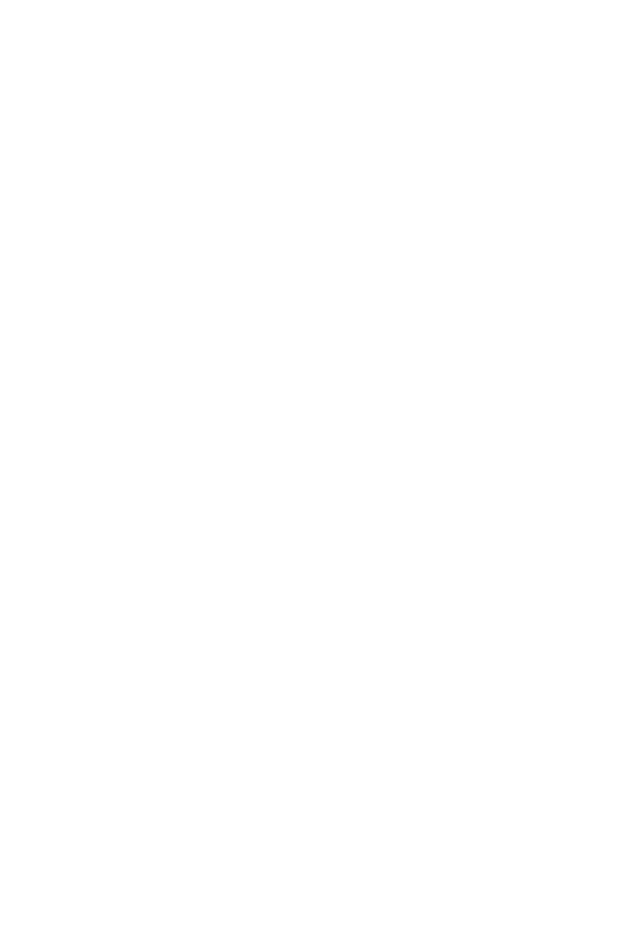
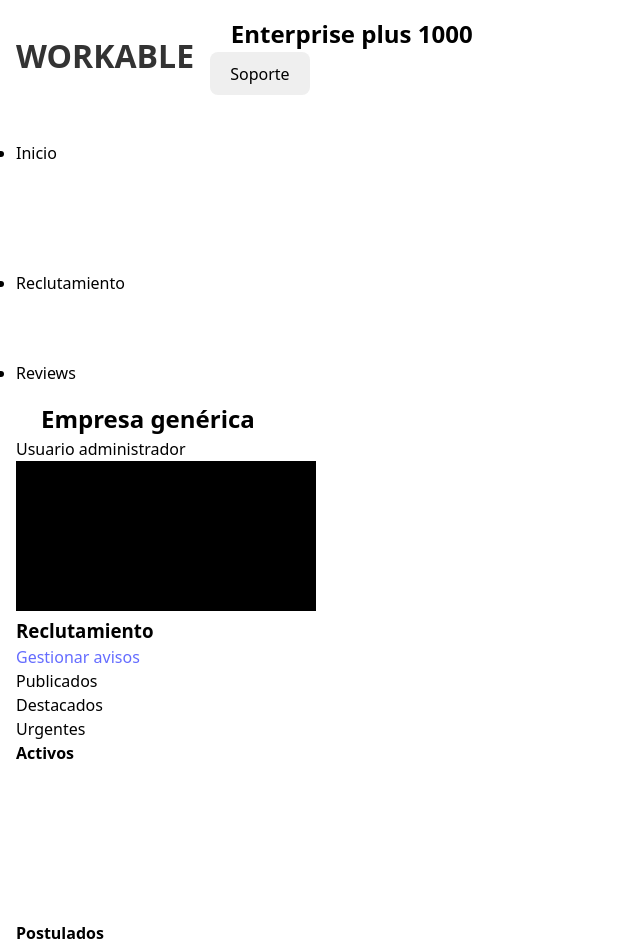
Before and after one commit to DavidPerez737/WORKABLE, a React (Vite) app: page /page4 in a window 1280 px wide. Before the commit this address had no page. Shown: the top 952 px of the page, without its empty margins (0-640 px from the left). Before the commit the page ends 800 px from the top, so only its background shows below. Built offline with nearby package versions, Linux system fonts and the light colour scheme.

Commit message:
3 commit

```diff
--- a/src/App.jsx
+++ b/src/App.jsx
@@ -5,10 +5,10 @@ import CompaniesSection from './components/Page-1/CompaniesSection';
 import BusinessSection from './components/Page-1/BusinessSection';
 import Page2 from './components/Page-2/page2';
 import IniSes from './components/Page-3/InicioSe';
+import Page4 from './components/Page-4/Page4'; // Importación nueva
 import './components/Page-1/page1.css';
 
 function App() {
-
   return (
     <Router>
       <Routes>
@@ -27,6 +27,7 @@ function App() {
         />
         <Route path="/page2" element={<Page2 />} />
         <Route path="/inisesion" element={<IniSes />} />
+        <Route path="/page4" element={<Page4 />} />
       </Routes>
     </Router>
   );
--- a/src/components/Page-3/InicioSe.jsx
+++ b/src/components/Page-3/InicioSe.jsx
@@ -1,17 +1,27 @@
 import React from 'react';
+import { useNavigate } from 'react-router-dom';
 import './InicioSe.css';
 
 function IniSes() {
+  const navigate = useNavigate();
+
+  const handleSubmit = (e) => {
+    e.preventDefault();
+    // Aquí iría la lógica de autenticación
+    navigate('/page4'); // Redirige a page4
+  };
+
   return (
     <div className="login-container">
       <h1>Iniciar Sesión</h1>
-      <form className="login-form">
+      <form className="login-form" onSubmit={handleSubmit}>
         <div className="form-group">
           <label htmlFor="username">Usuario</label>
           <input
             type="text"
             id="username"
             placeholder="Ingresa tu usuario"
+            required
           />
         </div>
 
@@ -21,6 +31,7 @@ function IniSes() {
             type="password"
             id="password"
             placeholder="Ingresa tu contraseña"
+            required
           />
         </div>
 
--- /dev/null
+++ b/src/components/Page-4/Page4.css
@@ -0,0 +1,30 @@
+#page4-container {
+    --primary-color: #1a73e8;
+    --secondary-color: #666;
+    --spacing: 1rem;
+
+    max-width: 1440px;
+    margin: 0 auto;
+    padding: var(--spacing);
+  }
+
+  .page4-header {
+    display: grid;
+    grid-template-columns: auto 1fr auto;
+    gap: var(--spacing);
+    align-items: center;
+  }
+
+  .page4-navigation {
+    display: flex;
+    gap: calc(var(--spacing) * 1.5);
+    padding: var(--spacing) 0;
+  }
+
+  .page4-svg-icon {
+    transition: transform 0.2s ease;
+  }
+
+  .page4-svg-icon:hover {
+    transform: scale(1.1);
+  }
--- /dev/null
+++ b/src/components/Page-4/Page4.jsx
@@ -0,0 +1,117 @@
+import React from 'react';
+import './Page4.css';
+
+// Componente de Ícono Reutilizable
+const NavIcon = ({ path, width = 24, text }) => (
+  <div className="page4-nav-item">
+    <svg className="page4-svg-icon" viewBox="0 0 16 16" width={width}>
+      <path d={path} />
+    </svg>
+    <li className="page4-nav-text">{text}</li>
+  </div>
+);
+
+// Componente Principal
+function Page4() {
+  // Datos para navegación
+  const navData = [
+    { path: "M8.354 1.146a...", text: "Inicio" },
+    { path: "M0 0h1v15...", text: "Reclutamiento", width: 100 },
+    { path: "M2.866 14.85c...", text: "Reviews", width: 60 },
+    // ... Agregar todos los items aquí
+  ];
+
+  // Datos para gráficos
+  const chartData = [
+    { type: 'pie', labels: ['Publicados', 'Destacados', 'Urgentes'] },
+    { type: 'line', points: ["0,80 30,60...", "0,90 30,70..."], titles: ['Activos', 'Postulados'] }
+  ];
+
+  return (
+    <div id="page4-container">
+      {/* Header */}
+      <header className="page4-header">
+        <h1 className="page4-main-title">WORKABLE</h1>
+        <div className="page4-header-group">
+          <h2 className="page4-subtitle">Enterprise plus 1000</h2>
+          <button className="page4-support-btn">Soporte</button>
+        </div>
+      </header>
+
+      {/* Navegación */}
+      <nav className="page4-navigation">
+        <ul className="page4-nav-list">
+          {navData.map((item, i) => (
+            <NavIcon key={i} {...item} />
+          ))}
+        </ul>
+      </nav>
+
+      {/* Contenido Principal */}
+      <main className="page4-content">
+        {/* Sección Empresa */}
+        <section className="page4-company-section">
+          <div className="page4-company-info">
+            <h2>Empresa genérica</h2>
+            <p>Usuario administrador</p>
+          </div>
+          <div className="page4-company-graphic">
+            {/* SVG simplificado */}
+            <svg className="page4-graphic">
+              <rect width="100%" height="100%" />
+              <line x1="0" y1="0" x2="100%" y2="100%" />
+              <line x1="0" y1="100%" x2="100%" y2="0" />
+            </svg>
+          </div>
+        </section>
+
+        {/* Sección Estadísticas */}
+        <section className="page4-stats-section">
+          <div className="page4-stats-header">
+            <h3>Reclutamiento</h3>
+            <a href="#gest">Gestionar avisos</a>
+          </div>
+
+          <div className="page4-charts">
+            {/* Gráficos de Pastel */}
+            <div className="page4-pie-charts">
+              {chartData[0].labels.map((label, i) => (
+                <div key={i} className="page4-pie-group">
+                  <div className={`page4-pie chart-${i+1}`} />
+                  <p>{label}</p>
+                </div>
+              ))}
+            </div>
+
+            {/* Gráficos de Línea */}
+            <div className="page4-line-charts">
+              {chartData[1].points.map((points, i) => (
+                <div key={i} className="page4-line-group">
+                  <h4>{chartData[1].titles[i]}</h4>
+                  <svg className="page4-line">
+                    <polyline points={points} />
+                  </svg>
+                </div>
+              ))}
+            </div>
+          </div>
+        </section>
+
+        {/* Sidebar */}
+        <aside className="page4-sidebar">
+          <div className="page4-reviews">
+            <h3>Reviews</h3>
+            {/* Contenido reviews */}
+          </div>
+
+          <div className="page4-branding">
+            <h3>Employer Branding</h3>
+            <p>Mejora tu reputación</p>
+          </div>
+        </aside>
+      </main>
+    </div>
+  );
+}
+
+export default Page4;
```
